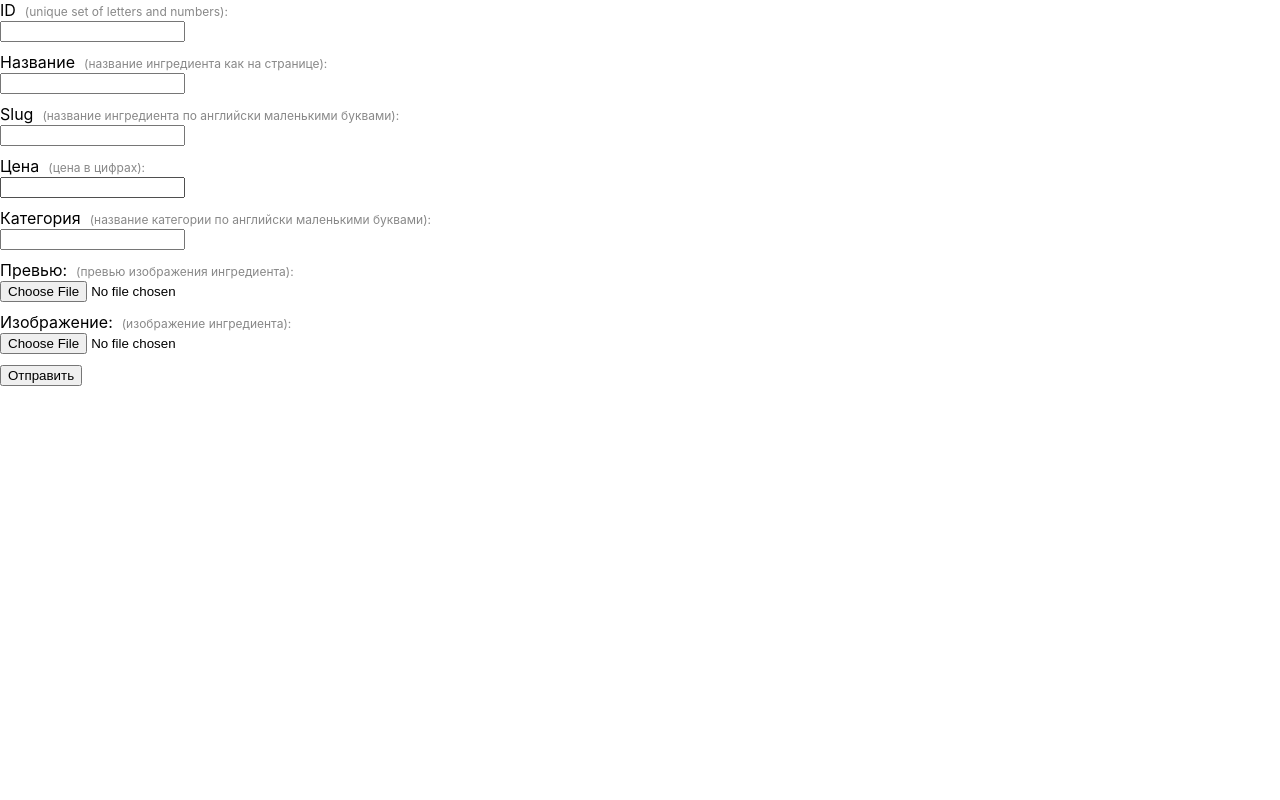
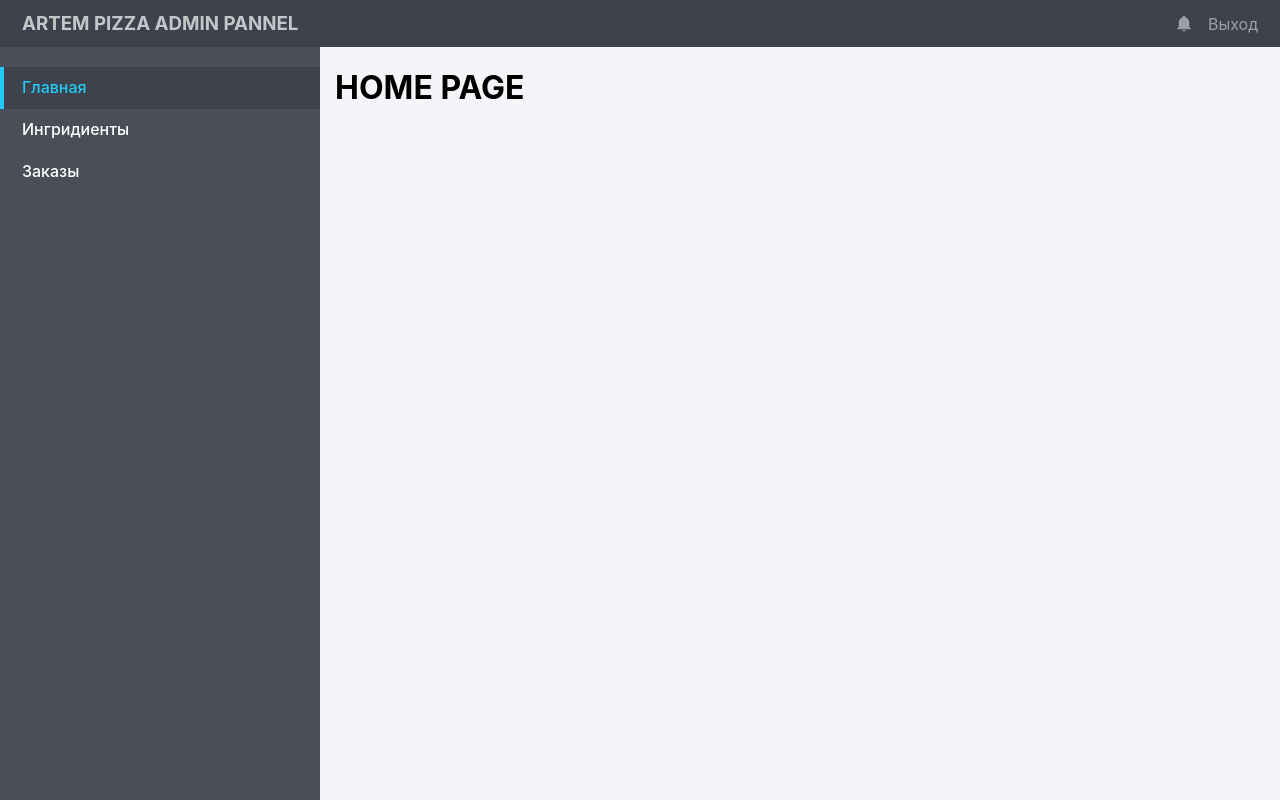
Before and after one commit to no-ocean/artem-pizza-admin, a React (Create React App) app: page / in a window 1280 px wide. Built offline with nearby package versions, Linux system fonts and the light colour scheme.

Commit message:
[add] main layout, sidebar and top bar

```diff
--- a/src/components/App/App.js
+++ b/src/components/App/App.js
@@ -1,9 +1,39 @@
+import { Route, NavLink, Switch } from "react-router-dom";
 import AddForm from "../AddForm";
+import Orders from "../Orders";
+import Home from "../Home";
 
 const App = () => {
 	return (
-		<div className="container">
-			<AddForm />
+		<div className="flex flex-column wide">
+			<div className="topbar bg-top">
+				<h3 className="logo">Artem Pizza Admin Pannel</h3>
+				<div className="flex">
+					<span className="mdi mdi-18px mdi-bell"></span>
+					<span className="topbar__button">Выход</span>
+				</div>
+
+			</div>
+			<div className="wide-full bg-main flex">
+				<nav className="nav bg-dark">
+					<NavLink exact activeClassName="nav__link_active" className="nav__link" to="/">Главная</NavLink>
+					<NavLink activeClassName="nav__link_active" className="nav__link" to="/ingredients">Ингридиенты</NavLink>
+					<NavLink activeClassName="nav__link_active" className="nav__link" to="/orders">Заказы</NavLink>
+				</nav>
+				<div className="content">
+					<Switch>
+						<Route path="/ingredients">
+							<AddForm />
+						</Route>
+						<Route path="/orders">
+							<Orders />
+						</Route>
+						<Route path="/">
+							<Home />
+						</Route>
+					</Switch>
+				</div>
+			</div>
 		</div>
 	);
 }
```
